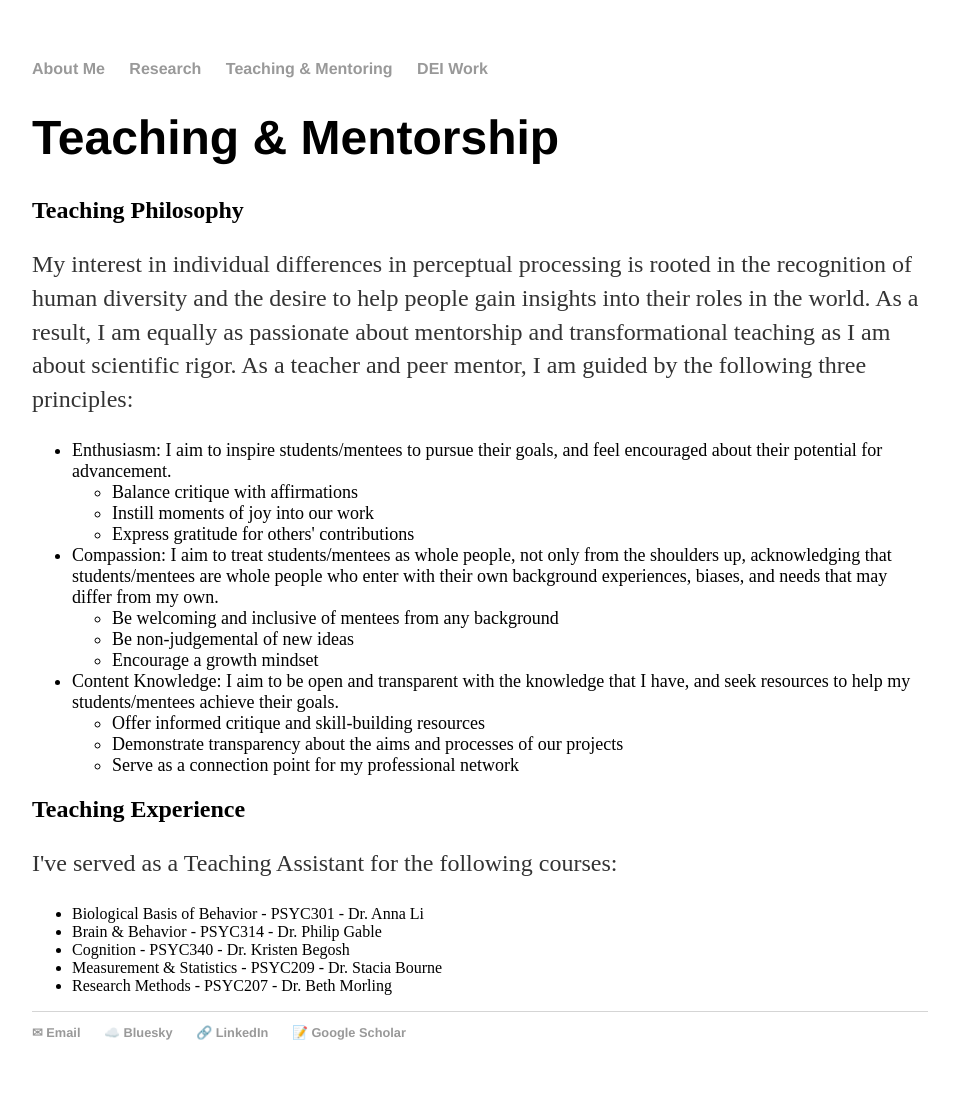
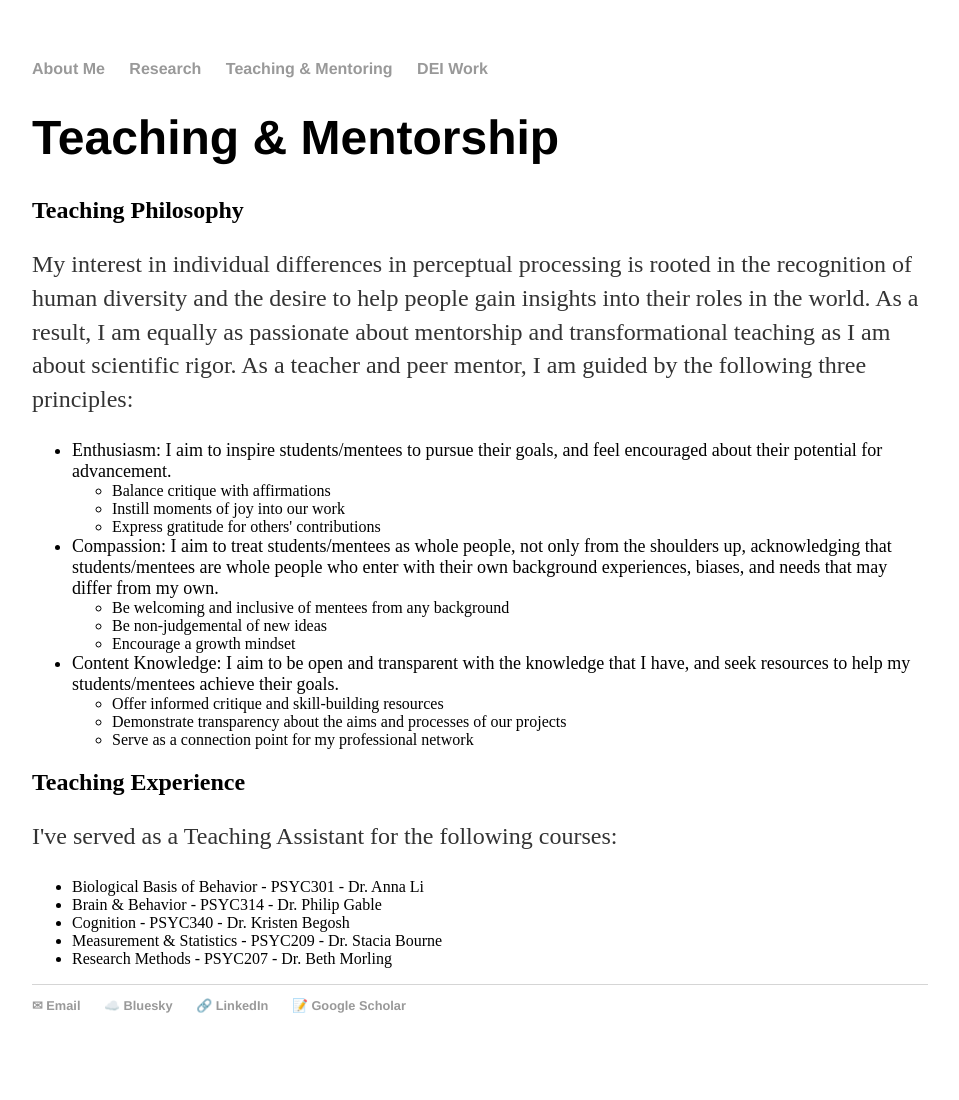
Before and after one commit to cdfine/cdfine.github.io, a Jekyll site: the page built from teaching.html, in a window 1280 px wide. Shown: the whole page, without its empty margins (160-1119 px from the left). Built offline with Jekyll 4.4.1, drawn with Linux system fonts in a browser that asks for light colours; after the commit the page ends 1073 px from its top, so only the background shows below that.

Commit message:
Update teaching.html
font sizes

```diff
--- a/teaching.html
+++ b/teaching.html
@@ -14,19 +14,19 @@
 	<h2>Teaching Philosophy </h2>
 	<p>My interest in individual differences in perceptual processing is rooted in the recognition of human diversity and the desire to help people gain insights into their roles in the world. As a result, I am equally as passionate about mentorship and transformational teaching as I am about scientific rigor. As a teacher and peer mentor, I am guided by the following three principles:</p>
 	<ul>
-		<li class="larger-font">Enthusiasm: I aim to inspire students/mentees to pursue their goals, and feel encouraged about their potential for advancement.
+		<li class="larger-font">Enthusiasm: I aim to inspire students/mentees to pursue their goals, and feel encouraged about their potential for advancement.</li>
 		<ul>
 			<li>Balance critique with affirmations
 			<li>Instill moments of joy into our work
 			<li>Express gratitude for others' contributions
 		</ul>
-		<li class="larger-font">Compassion: I aim to treat students/mentees as whole people, not only from the shoulders up, acknowledging that students/mentees are whole people who enter with their own background experiences, biases, and needs that may differ from my own.
+		<li class="larger-font">Compassion: I aim to treat students/mentees as whole people, not only from the shoulders up, acknowledging that students/mentees are whole people who enter with their own background experiences, biases, and needs that may differ from my own.</li>
 		<ul>
 			<li>Be welcoming and inclusive of mentees from any background
 			<li>Be non-judgemental of new ideas
 			<li>Encourage a growth mindset
 		</ul>
-		<li class="larger-font">Content Knowledge: I aim to be open and transparent with the knowledge that I have, and seek resources to help my students/mentees achieve their goals.
+		<li class="larger-font">Content Knowledge: I aim to be open and transparent with the knowledge that I have, and seek resources to help my students/mentees achieve their goals.</li>
 		<ul>
 			<li>Offer informed critique and skill-building resources
 			<li>Demonstrate transparency about the aims and processes of our projects
```
